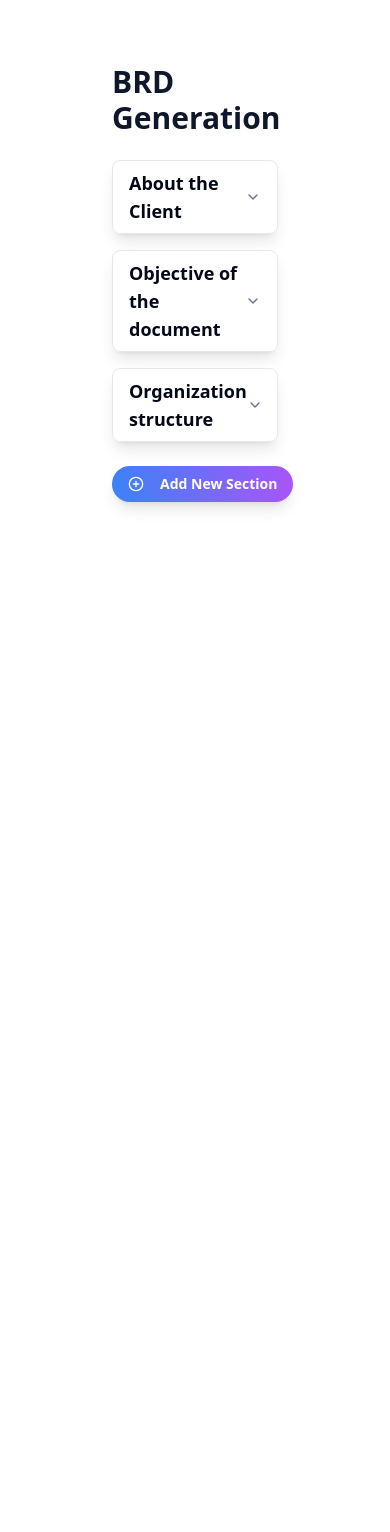
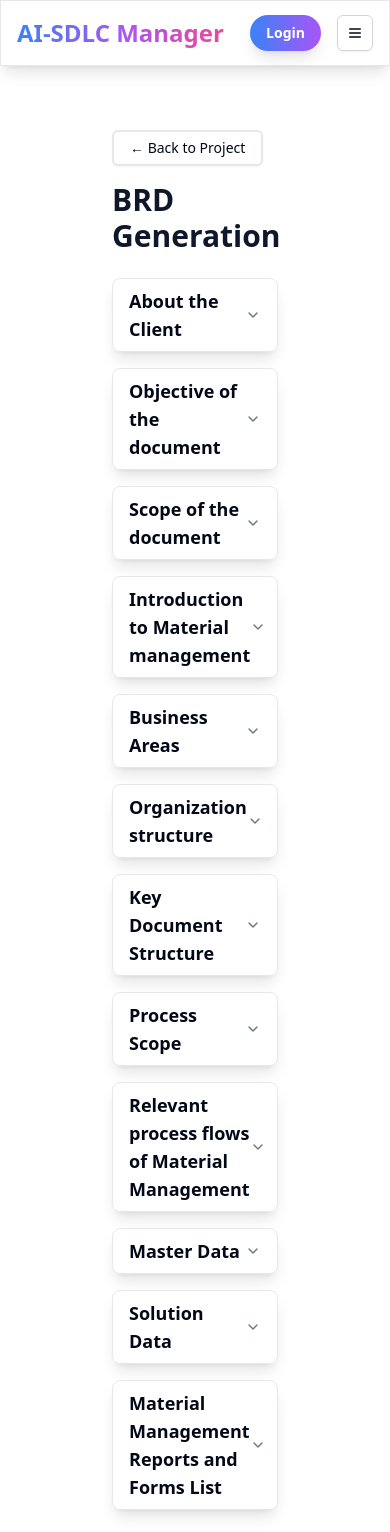
Before and after one commit to Sayan-467/HumanizeAI-SDLC-App, a Next.js app: page /brd-generation in a window 390 px wide. Shown: the top 1532 px of the page. Before the commit the page ends 844 px from the top, so only its background shows below. Built offline with nearby package versions, Linux system fonts and the light colour scheme.

Commit message:
custom-report, brd-generation page updated and arrows added

```diff
--- a/app/brd-generation/page.js
+++ b/app/brd-generation/page.js
@@ -5,6 +5,7 @@ import { Button } from '@/components/ui/button';
 import { Card, CardContent } from '@/components/ui/card';
 import { Accordion, AccordionContent, AccordionItem, AccordionTrigger } from '@/components/ui/accordion';
 import { PlusCircle } from 'lucide-react';
+import Link from 'next/link';
 import { BRDSection } from '@/components/brd-section';
 import { AddSectionModal } from '@/components/add-section-modal';
 
@@ -20,6 +21,30 @@ const initialSections = [
     fields: ['Content', 'Instructions for text generation', 'File upload'],
   },
   {
+    id: 'scope',
+    title: 'Scope of the document',
+    fields: [
+      'Content',
+      'Description'
+    ],
+  },
+  {
+    id: 'material',
+    title: 'Introduction to Material management',
+    fields: [
+      'Content',
+      'Description'
+    ],
+  },
+  {
+    id: 'area',
+    title: 'Business Areas',
+    fields: [
+      'Content',
+      'Description'
+    ],
+  },
+  {
     id: 'org-structure',
     title: 'Organization structure',
     fields: [
@@ -27,6 +52,54 @@ const initialSections = [
       'Instructions for text generation',
       'File upload for text generation',
       'Files to be embedded',
+    ],
+  },
+  {
+    id: 'kds',
+    title: 'Key Document Structure',
+    fields: [
+      'Content',
+      'Description'
+    ],
+  },
+  {
+    id: 'process',
+    title: 'Process Scope',
+    fields: [
+      'Content',
+      'Description'
+    ],
+  },
+  {
+    id: 'process-flow',
+    title: 'Relevant process flows of Material Management',
+    fields: [
+      'Content',
+      'Description'
+    ],
+  },
+  {
+    id: 'data',
+    title: 'Master Data',
+    fields: [
+      'Content',
+      'Description'
+    ],
+  },
+  {
+    id: 'soln',
+    title: 'Solution Data',
+    fields: [
+      'Content',
+      'Description'
+    ],
+  },
+  {
+    id: 'forms',
+    title: 'Material Management Reports and Forms List',
+    fields: [
+      'Content',
+      'Description'
     ],
   },
 ];
@@ -42,6 +115,11 @@ export default function BRDGenerationPage() {
 
   return (
     <div className="container mx-auto px-28 py-16">
+      <Link href="/projects/1">
+        <Button variant="outline" className="mb-4 fancy-border">
+          ← Back to Project
+        </Button>
+      </Link>
       <h1 className="text-3xl font-bold text-primary mb-6">BRD Generation</h1>
       <Accordion type="single" collapsible className="w-full space-y-4">
         {sections.map((section) => (
--- a/app/custom-report-generation/page.js
+++ b/app/custom-report-generation/page.js
@@ -1,37 +1,61 @@
-'use client'
+'use client';
 
-import { useState } from 'react'
-import { Button } from "@/components/ui/button"
-import { Input } from "@/components/ui/input"
-import { Label } from "@/components/ui/label"
-import { Textarea } from "@/components/ui/textarea"
-import { Card, CardContent, CardHeader, CardTitle } from "@/components/ui/card"
-import { Tabs, TabsContent, TabsList, TabsTrigger } from "@/components/ui/tabs"
-import Link from 'next/link'
+import { useState } from 'react';
+import { Button } from "@/components/ui/button";
+import { Input } from "@/components/ui/input";
+import { Label } from "@/components/ui/label";
+import { Textarea } from "@/components/ui/textarea";
+import { Card, CardContent, CardHeader, CardTitle } from "@/components/ui/card";
+import { Tabs, TabsContent, TabsList, TabsTrigger } from "@/components/ui/tabs";
+import Link from 'next/link';
 
 export default function CustomReportGenerationPage() {
-  const [reports, setReports] = useState([])
-  const [generatedCode, setGeneratedCode] = useState('')
+  const [reports, setReports] = useState([]);
+  const [generatedCode, setGeneratedCode] = useState('');
+  const [abapCode, setAbapCode] = useState('');
 
   const handleNewReport = (e) => {
-    e.preventDefault()
-    const formData = new FormData(e.target)
+    e.preventDefault();
+    const formData = new FormData(e.target);
     const newReport = {
       name: formData.get('reportName'),
-      requirement: formData.get('requirement').name,
-      instructions: formData.get('instructions')
-    }
-    setReports([...reports, newReport])
-    e.target.reset()
-  }
+      requirement: (formData.get('requirement')?.name) || '',
+      instructions: formData.get('instructions'),
+    };
+    setReports([...reports, newReport]);
+    generateABAPCode(newReport);
+    e.target.reset();
+  };
 
-  const generateCode = (report) => {
-    setGeneratedCode(`// ABAP Code for ${report.name}\n\n// This is a placeholder for the generated ABAP code\n// based on the requirements and instructions provided.`)
-  }
+  const generateABAPCode = (report) => {
+    const code = `REPORT ${report.name.toUpperCase().replace(/\s/g, '_')}.
 
-  const addNewReport = () => {
-    setReports([...reports, { name: `New Report ${reports.length + 1}`, requirement: '', instructions: '' }])
-  }
+* Generated based on: ${report.requirement}
+* Instructions: ${report.instructions}
+
+DATA: lt_data TYPE TABLE OF ty_data,
+      ls_data TYPE ty_data.
+
+* Fetch data
+SELECT * FROM your_table INTO TABLE @lt_data.
+
+* Process data
+LOOP AT lt_data INTO ls_data.
+  * Your custom logic here
+ENDLOOP.
+
+* Output report
+cl_salv_table=>factory(
+  IMPORTING
+    r_salv_table = DATA(lo_alv)
+  CHANGING
+    t_table      = lt_data
+).
+
+lo_alv->display( ).`;
+
+    setAbapCode(code);
+  };
 
   return (
     <div className="container mx-auto px-28 py-16">
@@ -64,18 +88,18 @@ export default function CustomReportGenerationPage() {
                   <Input id="reportName" name="reportName" placeholder="Enter report name" required className="fancy-border" />
                 </div>
                 <div className="space-y-2">
-                  <Label htmlFor="instructions">Instructions to Generate Code (Optional)</Label>
+                  <Label htmlFor="instructions">Additional Instructions (Optional)</Label>
                   <Textarea id="instructions" name="instructions" placeholder="Enter instructions" required className="fancy-border" />
                 </div>
                 <div className="space-y-2">
-                  <Label htmlFor="instructions">Selection Parameters</Label>
-                  <Textarea id="instructions" name="instructions" placeholder="Enter instructions" required className="fancy-border" />
+                  <Label htmlFor="parameters">Selection Parameters</Label>
+                  <Textarea id="parameters" name="parameters" placeholder="Enter selection paramaters" required className="fancy-border" />
                 </div>
                 <div className="space-y-2">
-                  <Label htmlFor="instructions">Report Fields</Label>
-                  <Textarea id="instructions" name="instructions" placeholder="Enter instructions" required className="fancy-border" />
+                  <Label htmlFor="output">Output Fields</Label>
+                  <Textarea id="output" name="output" placeholder="Output fields will be shown here" required className="fancy-border" />
                 </div>
-                <Button type="submit" className="fancy-button">Create Report</Button>
+                <Button type="submit" className="fancy-button">ABAP Code Generation</Button>
               </form>
             </CardContent>
           </Card>
@@ -95,29 +119,28 @@ export default function CustomReportGenerationPage() {
                     <li key={index} className="fancy-border p-4 rounded-lg">
                       <h3 className="font-bold">{report.name}</h3>
                       <p>Requirement: {report.requirement}</p>
-                      <Button onClick={() => generateCode(report)} className="mt-2 fancy-button">Generate ABAP Code</Button>
+                      <Button onClick={() => generateABAPCode(report)} className="mt-2 fancy-button">Generate ABAP Code</Button>
                     </li>
                   ))}
                 </ul>
               )}
-              <Button onClick={addNewReport} className="mt-4 fancy-button">Add New Report</Button>
             </CardContent>
           </Card>
         </TabsContent>
       </Tabs>
 
-      {generatedCode && (
+      {abapCode && (
         <Card className="mt-8 fancy-glass fancy-shadow">
           <CardHeader>
             <CardTitle>Generated ABAP Code</CardTitle>
           </CardHeader>
           <CardContent>
             <pre className="bg-gray-100 p-4 rounded-lg overflow-x-auto">
-              <code>{generatedCode}</code>
+              <code>{abapCode}</code>
             </pre>
           </CardContent>
         </Card>
       )}
     </div>
-  )
+  );
 }
--- a/app/layout.js
+++ b/app/layout.js
@@ -23,6 +23,7 @@ export default function RootLayout({ children }) {
       <body
         className={`${geistSans.variable} ${geistMono.variable} antialiased`}
       >
+        <Navbar />
         {children}
       </body>
     </html>
--- /dev/null
+++ b/app/login/page.js
@@ -0,0 +1,62 @@
+'use client'
+
+import { useState } from 'react'
+import { useRouter } from 'next/navigation'
+import { Button } from "@/components/ui/button"
+import { Input } from "@/components/ui/input"
+import { Label } from "@/components/ui/label"
+import { Card, CardHeader, CardTitle, CardDescription, CardContent } from "@/components/ui/card"
+
+export default function LoginPage() {
+  const [email, setEmail] = useState('')
+  const [password, setPassword] = useState('')
+  const router = useRouter()
+
+  const handleSubmit = async (e) => {
+    e.preventDefault()
+    // Here you would typically make an API call to authenticate
+    // For this example, we'll just simulate a successful login
+    localStorage.setItem('authToken', 'dummy_token')
+    router.push('/projects')
+  }
+
+  return (
+    <div className="flex justify-center items-center min-h-[calc(100vh-4rem)] bg-gradient-to-br from-background to-secondary">
+      <Card className="w-[350px] fancy-glass fancy-border">
+        <CardHeader>
+          <CardTitle className="text-2xl font-bold text-primary">Login</CardTitle>
+          <CardDescription className="text-primary/70">Enter your credentials to access your account</CardDescription>
+        </CardHeader>
+        <CardContent>
+          <form onSubmit={handleSubmit} className="space-y-4">
+            <div className="space-y-2">
+              <Label htmlFor="email">Email</Label>
+              <Input
+                id="email"
+                type="email"
+                value={email}
+                onChange={(e) => setEmail(e.target.value)}
+                required
+                className="fancy-border"
+              />
+            </div>
+            <div className="space-y-2">
+              <Label htmlFor="password">Password</Label>
+              <Input
+                id="password"
+                type="password"
+                value={password}
+                onChange={(e) => setPassword(e.target.value)}
+                required
+                className="fancy-border"
+              />
+            </div>
+            <Button type="submit" className="w-full fancy-button">
+              Login
+            </Button>
+          </form>
+        </CardContent>
+      </Card>
+    </div>
+  )
+}
--- a/app/page.js
+++ b/app/page.js
@@ -1,26 +1,22 @@
 'use client'
 
-import { useState } from 'react'
 import { Button } from "@/components/ui/button"
-import { LoginModal } from '@/components/loginModel'
-import { Navbar } from '@/components/Navbar'
 import { motion } from 'framer-motion'
+import { useRouter } from 'next/navigation'
 
 export default function LandingPage() {
-  const [isLoginModalOpen, setIsLoginModalOpen] = useState(false)
+  const router = useRouter()
 
   return (
-    <div className="min-h-screen bg-gradient-to-br from-blue-50 to-purple-50">
-      <Navbar onLoginClick={() => setIsLoginModalOpen(true)} />
-
-      <main className="pt-16 flex flex-col items-center justify-center min-h-[calc(100vh-4rem)]">
+    <div className="min-h-[calc(100vh-4rem)] bg-gradient-to-br from-blue-50 to-purple-50">
+      <main className="flex flex-col items-center justify-center min-h-[calc(100vh-4rem)]">
         <motion.div
           initial={{ opacity: 0, y: 20 }}
           animate={{ opacity: 1, y: 0 }}
           transition={{ duration: 0.8 }}
           className="text-center"
         >
-          <h1 className="text-4xl text-black md:text-6xl font-bold text-center fancy-gradient bg-clip-text text-transparent mb-6 fancy-text-glow">
+          <h1 className="text-4xl md:text-6xl font-bold text-center fancy-gradient bg-clip-text text-transparent mb-6 fancy-text-glow">
             Welcome to AI-SDLC Manager
           </h1>
           <p className="text-xl md:text-2xl text-center text-gray-600 max-w-2xl mb-12">
@@ -28,15 +24,13 @@ export default function LandingPage() {
           </p>
           <Button
             size="lg"
-            onClick={() => setIsLoginModalOpen(true)}
+            onClick={() => router.push('/login')}
             className="fancy-button"
           >
             Get Started
           </Button>
         </motion.div>
       </main>
-
-      <LoginModal isOpen={isLoginModalOpen} onClose={() => setIsLoginModalOpen(false)} />
     </div>
   )
 }
--- a/app/projects/page.js
+++ b/app/projects/page.js
@@ -72,6 +72,11 @@ export default function ProjectListPage() {
 
     return (
         <div className="space-y-6 px-12 py-4 my-2">
+            <Link href="/">
+                <Button variant="outline" className="mb-4 fancy-border">
+                    ← Back to Home Page
+                </Button>
+            </Link>
             <h1 className="text-4xl font-bold text-primary">Projects</h1>
             <div className="flex justify-between items-center">
                 <Input className="w-64 bg-background/50 text-primary placeholder:text-primary/50" type="search" placeholder="Search projects..." />
--- a/components/Navbar.js
+++ b/components/Navbar.js
@@ -1,8 +1,8 @@
 'use client'
 
-import { useState } from 'react'
+import { useState, useEffect } from 'react'
 import Link from 'next/link'
-import { usePathname } from 'next/navigation'
+import { usePathname, useRouter } from 'next/navigation'
 import { motion } from 'framer-motion'
 import { Button } from "@/components/ui/button"
 import {
@@ -19,37 +19,63 @@ const navItems = [
   { name: 'Team', href: '/team' },
 ]
 
-export function Navbar({ onLoginClick }) {
-  const [hoveredPath, setHoveredPath] = useState(null)
+export function Navbar() {
+  const [isLoggedIn, setIsLoggedIn] = useState(false)
   const pathname = usePathname()
+  const router = useRouter()
+
+  // Set login status on mount and storage change
+  useEffect(() => {
+    const checkLoginStatus = () => {
+      const token = localStorage.getItem('authToken')
+      setIsLoggedIn(!!token)
+    }
+
+    // Check login status on mount
+    checkLoginStatus()
+
+    // Add listener for localStorage changes
+    window.addEventListener('storage', checkLoginStatus)
+    return () => window.removeEventListener('storage', checkLoginStatus)
+  }, [])
+
+  const handleAuthAction = () => {
+    if (isLoggedIn) {
+      // Logout action
+      localStorage.removeItem('authToken')
+      setIsLoggedIn(true)
+      router.push('/') // Redirect to homepage after logout
+    } else {
+      // Redirect to login page
+      router.push('/login')
+      // setIsLoggedIn(false)
+    }
+  }
 
   return (
-    <nav className="sticky top-0 z-50 bg-blue-50/80 backdrop-blur-md shadow-md px-14">
+    <nav className="sticky top-0 z-50 fancy-glass">
       <div className="max-w-7xl mx-auto px-4 sm:px-6 lg:px-8">
         <div className="flex items-center justify-between h-16">
           <div className="flex items-center">
             <Link href="/" className="flex items-center space-x-2">
-              <span className="text-3xl font-bold bg-gradient-to-r from-blue-500 to-blue-700 bg-clip-text text-transparent">
+              <span className="text-2xl font-bold fancy-gradient bg-clip-text text-transparent">
                 AI-SDLC Manager
               </span>
             </Link>
           </div>
-          <div className="flex items-center space-x-4">
-            {/* <div className="hidden md:flex space-x-6">
+          {/* <div className="hidden md:flex items-center space-x-4">
             {navItems.map((item) => (
               <Link
                 key={item.href}
                 href={item.href}
-                  className={`relative px-3 py-2 text-sm font-medium transition-colors ${
+                className={`relative px-3 py-2 text-sm font-medium ${
                   pathname === item.href
-                      ? 'text-blue-700 underline'
-                      : 'text-gray-600 hover:text-blue-600'
+                    ? 'text-blue-500'
+                    : 'text-gray-700 hover:text-blue-500'
                 }`}
-                  onMouseEnter={() => setHoveredPath(item.href)}
-                  onMouseLeave={() => setHoveredPath(null)}
               >
                 <span>{item.name}</span>
-                  {(pathname === item.href || hoveredPath === item.href) && (
+                {(pathname === item.href) && (
                   <motion.div
                     className="absolute bottom-0 left-0 h-0.5 w-full bg-blue-500"
                     layoutId="navbar"
@@ -63,33 +89,25 @@ export function Navbar({ onLoginClick }) {
               </Link>
             ))}
           </div> */}
+          <div className="flex items-center space-x-4">
             <Button
-              onClick={onLoginClick}
-              className="bg-gradient-to-r from-blue-500 to-blue-700 text-white hover:from-blue-600 hover:to-blue-800 transition-all duration-300"
+              onClick={handleAuthAction}
+              className="fancy-button"
             >
-              Login
+              {isLoggedIn ? 'Logout' : 'Login'}
             </Button>
             <div className="md:hidden">
               <DropdownMenu>
                 <DropdownMenuTrigger asChild>
-                  <Button
-                    variant="outline"
-                    size="icon"
-                    className="border-gray-300 text-blue-700"
-                  >
+                  <Button variant="outline" size="icon" className="border-gray-300">
                     <Menu className="h-5 w-5" />
                     <span className="sr-only">Toggle menu</span>
                   </Button>
                 </DropdownMenuTrigger>
-                <DropdownMenuContent align="end" className="bg-blue-50 border border-gray-200 shadow-lg">
+                <DropdownMenuContent align="end" className="fancy-glass">
                   {navItems.map((item) => (
                     <DropdownMenuItem key={item.href} asChild>
-                      <Link
-                        href={item.href}
-                        className="text-gray-700 hover:text-blue-500"
-                      >
-                        {item.name}
-                      </Link>
+                      <Link href={item.href} className="text-gray-700 hover:text-blue-500">{item.name}</Link>
                     </DropdownMenuItem>
                   ))}
                 </DropdownMenuContent>
```
Lines whose indentation alone changed are shown as unchanged.
